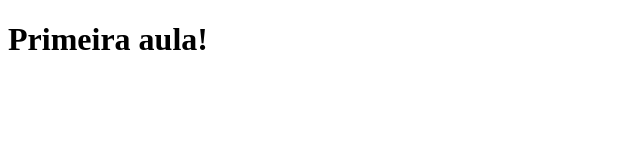
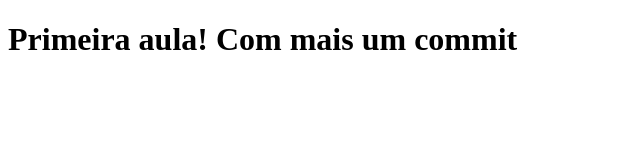
Before and after one commit to gilseu/aula1, a plain HTML site: page index.html in a window 1280 px wide. Shown: the whole page, without its empty margins (0-640 px from the left). Drawn offline with Linux system fonts and the light colour scheme.

Commit message:
Segundo commit das modificações

```diff
--- a/index.html
+++ b/index.html
@@ -6,6 +6,7 @@
     <title>Aula 01</title>
 </head>
 <body>
-    <h1>Primeira aula!</h1>
+    <h1>Primeira aula! Com mais um commit
+    </h1>
 </body>
 </html>
```
